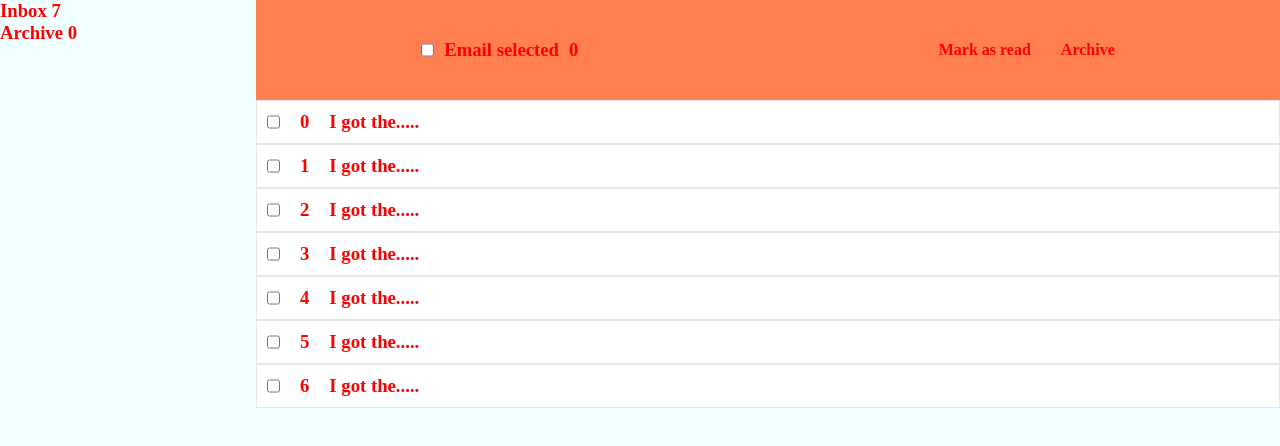
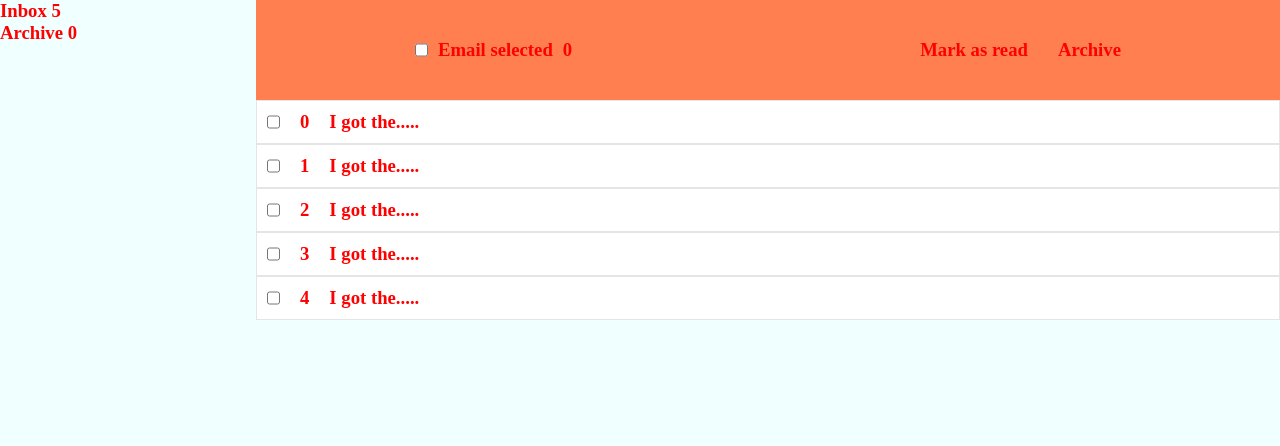
Before and after one commit to Hayat-07/Farhan-test, a React (Vite) app: page / in a window 1280 px wide. Shown: the top 446 px of the page. Built offline with nearby package versions, Linux system fonts and the light colour scheme.

Commit message:
2nd commit by Hayat

```diff
--- a/src/App.jsx
+++ b/src/App.jsx
@@ -2,7 +2,7 @@ import React, {useContext} from 'react';
 import "./App.scss";
 import Projector from "./components/Projector.jsx";
 import {mContext} from "./contextStorage/MassageContext.jsx";
-import ModalPage from "./components/ModalPage.jsx";
+
 
 const App = () => {
     const {archivedMassages, setArchivedMassages, massages , modal,setMassages , setModal  }=useContext( mContext);
@@ -14,6 +14,7 @@ const App = () => {
                 <div><h3>Archive <span>{archivedMassages.length}</span></h3></div>
             </div>
             <div id="secondColumn">
+
                 <Projector></Projector>
 
             </div>
--- a/src/components/ModalPage.jsx
+++ b/src/components/ModalPage.jsx
@@ -1,10 +1,16 @@
 import React from 'react';
 import './modalPage.scss';
 
-const ModalPage = () => {
+const ModalPage = ({modalData}) => {
+    let m={...modalData};
+    console.log(m);
     return (
         <div id="modalPage">
             <h3>modal page</h3>
+            <h4>ID: {m.Id}</h4>
+            <h4>status: {JSON.stringify(m.status)}</h4>
+            <h4>Checked: {JSON.stringify(m.checked)}</h4>
+            <h4>{m.body}</h4>
         </div>
     );
 };
--- a/src/components/Projector.jsx
+++ b/src/components/Projector.jsx
@@ -1,57 +1,42 @@
-import React, {useContext, useState} from 'react';
+import React, {useContext, useEffect, useState} from 'react';
 import './projector.scss';
 import {mContext} from "../contextStorage/MassageContext.jsx";
 import ModalPage from "./ModalPage.jsx";
 
+
 const Projector = () => {
-    const [ checkedAll,setCheckedAll]=useState(false);
-    const {count,setCount, archivedMassages, setArchivedMassages,massages , modal,setMassages , setModal  }=useContext( mContext);
-   // console.log(massages);
 
-
+    const {sendToArchive,checkAll,checkedAll,setCheckedAll,setChange,change,count,setCount, archivedMassages, setArchivedMassages,massages , modal,setMassages , setModal,modalData, setModalData  }= useContext( mContext);
 
 
 
     const handleCheck =(e,m,i)=>{
-        // e.preventDefault();
-        // console.log(e.target.checked);
-        const ob = massages[i];
-
-        ob.checked = !(ob.checked);
-        const copyArrayOfObject = [...massages];
-        copyArrayOfObject[i]=ob
-        console.log(copyArrayOfObject);
-        setMassages(copyArrayOfObject);
+       let newMassages =[...massages]
+        let ob = newMassages[i];
+        ob.checked= !(ob.checked);
+        newMassages[i]= ob
+        setMassages(newMassages);
 
     }
 
 
 
-    const handleMassage =(e,m,i)=> {
-        console.log(e.target.checked);
-        const ob = massages[i];
+
+    const handleMassage =(e,m,i,modalData)=> {
+      let ob = massages[i];
         ob.status = true;
-        const copyArrayOfObject = [...massages];
-        console.log(copyArrayOfObject);
+        let copyArrayOfObject = [...massages];
+        copyArrayOfObject[i]=ob;
         setMassages(copyArrayOfObject);
         setModal(!modal);
-        // console.log(newArrayOfObject);
+        setModalData(m);
+
     }
 
 
+        console.log(count);
 
-        const checkedCount= ()=>{
-        };
-        checkedCount();
 
-    const arrayOfChecked= massages.map((x)=>{
-        if((x.checked) === true){ setCount(count+1);}
-    });
-    let checkAll=(e)=>{
-        ( e.target.checked === true)?setCheckedAll(true):setCheckedAll(false);
-
-    }
-        console.log(count);
 
 
     return (
@@ -59,11 +44,11 @@ const Projector = () => {
             <div id="actionBar">
                 <div>
                     <input type="checkbox" onClick={checkAll}/>
-                    <h3>Email selected </h3><span><h3>{count}</h3></span>
+                    <h3>Email selected </h3><span><h3>{count.length}</h3></span>
                 </div>
                 <div id="actionBtn">
-                    <h4>Mark as read</h4>
-                    <h4>Archive</h4>
+                    <h3>Mark as read</h3>
+                    <h3 onClick={(e)=>{sendToArchive(e)}}>Archive</h3>
                 </div>
             </div>
 
@@ -73,22 +58,26 @@ const Projector = () => {
                            const newM =m.body.substring(0,10);
                            let bgColor = "white";
                            const markAsRead= (m.status === true);
-                           markAsRead && (bgColor= "slateblue")
+                           markAsRead && (bgColor= "slateblue");
                            return (
 
                                <div id="mBox" key={i} style={{backgroundColor: bgColor}} >
                                    <input type="checkbox" checked={checkedAll ?checkedAll:(m.checked)} onChange={(e)=> {handleCheck(e,m,i)}}/>
                                    <h3>{m.Id}</h3>
                                    <h6>{m.status}</h6>
-                                 <div onClick={(e)=> {handleMassage(e,m,i)}}>
+                                 <div onClick={(e)=> {handleMassage(e,m,i,modalData)}}>
                                      <h3  >{newM}.....</h3>
                                  </div>
                                </div>
+
                            )
                        })
                    }
                </div>
 
+           {
+            modal && <ModalPage modalData={modalData}></ModalPage>
+           }
 
         </div>
     );
--- a/src/components/modalPage.scss
+++ b/src/components/modalPage.scss
@@ -2,7 +2,7 @@
   position: absolute;
   top:0;
   margin-left: 20vw;
-  color: gray;
+  color: rgb(196, 0, 0);
   background-color: #e5e5e5;
   height: 100vh;
   width: 60vw;
--- a/src/components/projector.scss
+++ b/src/components/projector.scss
@@ -19,9 +19,13 @@
       margin: auto;
     }
     & #actionBtn{
-      h4{
+      h3{
+        cursor: pointer;
         margin-left:30px ;
-      }
+      }:active{
+      scale: 95%;
+      box-shadow: 2px 2px 5px orange;
+             }
     }
   }
 
--- a/src/contextStorage/MassageContext.jsx
+++ b/src/contextStorage/MassageContext.jsx
@@ -5,55 +5,81 @@ const defaultMassage = [
         Id:0,
         checked:false,
         status:false,
-        body: " I got the massage1111"
+        body: " I got the massage00000000000000000000000000000000000000"
     },{
         Id:1,
         checked:false,
         status:false,
-        body: " I got the massage2222"
+        body: " I got the massage1111111111111111111111111111111111111"
     },{
         Id:2,
         checked:false,
         status:false,
-        body: " I got the massage33333"
+        body: " I got the massage22222222222222222222222222222222222222"
     },{
         Id:3,
         checked:false,
         status:false,
-        body: " I got the massage33333"
+        body: " I got the massage3333333333333333333333333333333333333333"
     },{
         Id:4,
         checked:false,
         status:false,
-        body: " I got the massage33333"
-    },{
-        Id:5,
-        checked:false,
-        status:false,
-        body: " I got the massage33333"
-    },{
-        Id:6,
-        checked:false,
-        status:false,
-        body: " I got the massage33333"
+        body: " I got the massage4444444444444444444444444444444444444444"
     }
 ];
 
 const MassageContext = ({children}) => {
+
+    const [massages, setMassages]= useState(defaultMassage);
+    const [archivedMassages, setArchivedMassages]= useState([]);
+    const [modal, setModal]= useState(false);
+    const [modalData, setModalData]= useState({});
+    const [count, setCount]= useState([]);
+    const [change , setChange]=useState(true);
+    const [ checkedAll,setCheckedAll]=useState(false);
+
+
+    let checkAll=(e)=>{
+        if( e.target.checked === true){
+            setCheckedAll(true)
+            setCount([...massages]);}
+        else{
+            setCheckedAll(false)
+
+            setChange(!change);
+
+        }
+
+    }
+
+    const sendToArchive=(e)=>{
+
+    };
+
     useEffect(() => {
         const stringOfArray=JSON.stringify(defaultMassage);
        localStorage.setItem("arrayOfMassage",stringOfArray);
     }, []);
+    useEffect(() => {
+        let newArr= [];
+        const arrayOfCheckedMassages= massages.map((x)=> {
+            (x.checked === true)&&(newArr.push(x));
+            return newArr;
+        });
+        // console.log(arrayOfCheckedMassages);
+
+            setCount(newArr);
+        // console.log(massages);
+
+    }, [massages,change]);
 
 
-    const [massages, setMassages]= useState(defaultMassage);
-    const [archivedMassages, setArchivedMassages]= useState([]);
-    const [modal, setModal]= useState(false);
-    const [count, setCount]= useState(0);
+
 
     return (
 
-         <mContext.Provider value={ { count,setCount,archivedMassages, setArchivedMassages,massages,setMassages , modal,setModal } }>
+         <mContext.Provider value={ {sendToArchive,checkAll, checkedAll,setCheckedAll, setChange,count,setCount,archivedMassages, setArchivedMassages,massages,setMassages , modal,setModal,modalData, setModalData } }>
              {children}
          </mContext.Provider>
 
```
